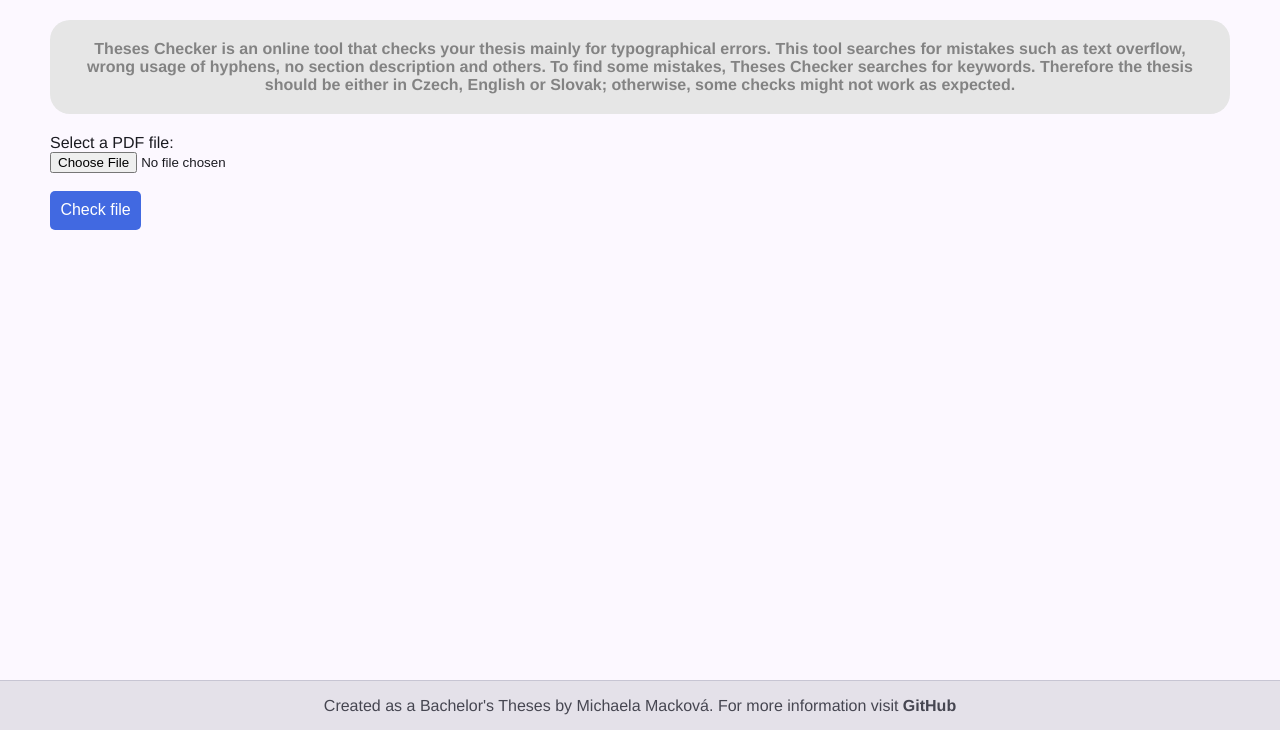
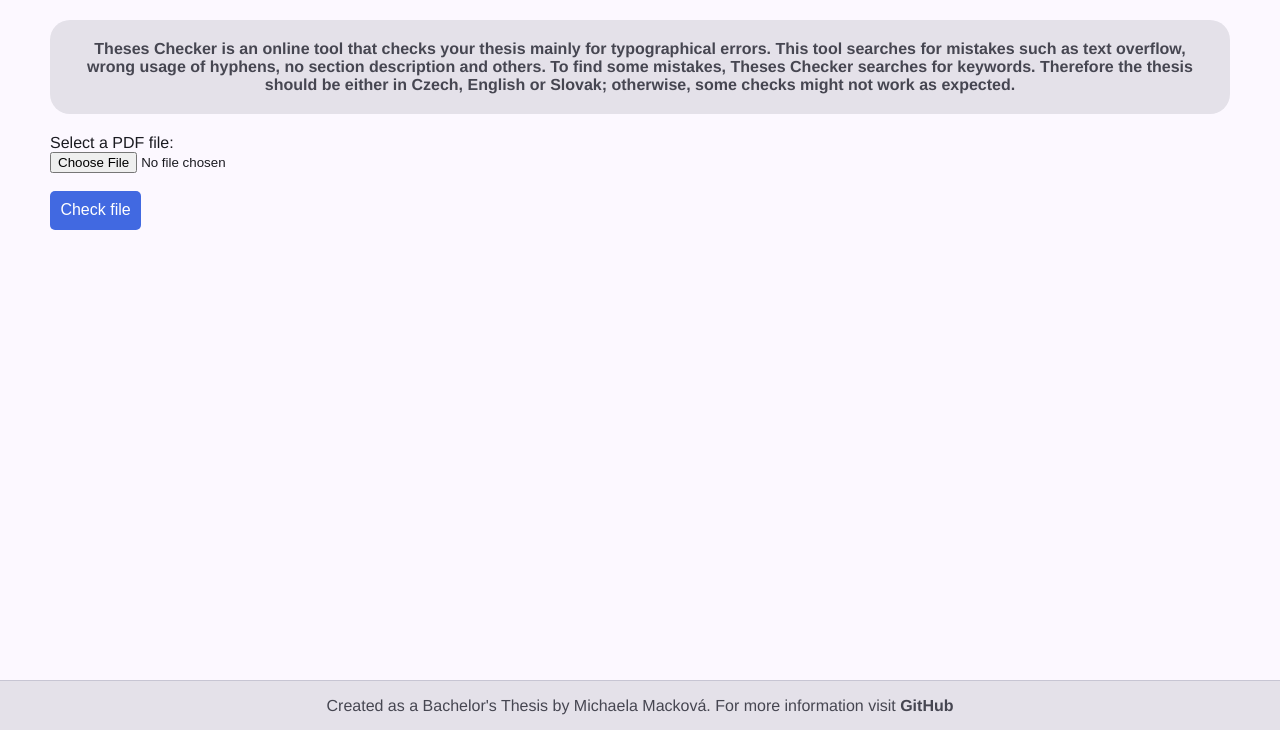
Before and after one commit to MichaelaMackova/Theses-Checker, a Django app: page / in a window 1280 px wide. Shown: the part 70-800 px from the top of the page. Run offline with Django 4.2, Linux system fonts and the light colour scheme.

Commit message:
new - favicon; new - toast containers; fix - error page padding;

```diff
--- a/src/web/static/css/base-style.css
+++ b/src/web/static/css/base-style.css
@@ -42,6 +42,74 @@ body {
 .base-container-color{
     background-color: #e4e1e9;
     color: #464651;
+}
+
+.toast-container, .toast-container-with-heading{
+    width: 100%;
+    border-radius: 20px;
+    margin-bottom: 20px;
+
+    background-color: #e4e1e9;
+    color: #464651;
+    text-align: center;
+    font-weight: bold;
+}
+
+.toast-container{
+    padding: 20px 30px;
+}
+
+.toast-container-with-heading{
+    display: grid;
+    grid-template-areas:
+        'toast_heading'
+        'toast_content';
+
+    .toast-heading{
+        grid-area: toast_heading;
+        padding: 10px 30px 8px 30px;
+        border-radius: 20px 20px 0 0;
+
+        background-color: #535359;
+        color: #fefefe;
+        font-size: 120%;
+    }
+
+    .toast-content{
+        grid-area: toast_content;
+        padding: 15px 30px 20px 30px;
+    }
+}
+
+.toast-container.warning, .toast-container-with-heading.warning{
+    background-color: #fedfb7;
+    color: #553400;
+}
+
+.toast-container-with-heading.warning .toast-heading{
+    background-color: #855400;
+    background-color: #ec6921;
+    color: #fefefe;
+}
+
+.toast-container.error, .toast-container-with-heading.error{
+    background-color: #ffdad6;
+    color: #410002;
+}
+
+.toast-container-with-heading.error .toast-heading{
+    background-color: #ba1a1a;
+    color: #fefefe;
+}
+
+.toast-container.success, .toast-container-with-heading.success{
+    background-color: #ccf2c3;
+    color: #003a00;
+}
+
+.toast-container-with-heading.success .toast-heading{
+    background-color: #3c901a;
+    color: #fefefe;
 }
 
 #page-grid{
--- a/src/web/static/css/style.css
+++ b/src/web/static/css/style.css
@@ -42,16 +42,6 @@
     background-color: rgb(46, 75, 164);
     cursor: pointer;
     transition: ease-in-out 0.5s;
-}
-
-.text{
-    color: rgb(131, 131, 131);
-    font-weight: bold;
-    text-align: center;
-    padding: 20px 30px;
-    background-color: rgb(230, 230, 230);
-    border-radius: 20px;
-    margin-bottom: 20px;
 }
 
 /* change loader color */
--- a/src/web/templates/400.html
+++ b/src/web/templates/400.html
@@ -2,7 +2,9 @@
 {% block title %}Theses Checker - Bad Request (400){% endblock %}
 {% block body %}
 
-    <h1>Bad Request (400)</h1>
-    <p><b>More information:</b> {% firstof exception "None" %}</p>
+    <div class="page-padding">
+        <h1>Bad Request (400)</h1>
+        <p><b>More information:</b> {% firstof exception "None" %}</p>
+    </div>
 
 {% endblock body %}
--- a/src/web/templates/403.html
+++ b/src/web/templates/403.html
@@ -2,7 +2,9 @@
 {% block title %}Theses Checker - 403 Forbidden{% endblock %}
 {% block body %}
 
-    <h1>403 Forbidden</h1>
-    <p><b>More information:</b> {% firstof exception "None" %}</p>
+    <div class="page-padding">
+        <h1>403 Forbidden</h1>
+        <p><b>More information:</b> {% firstof exception "None" %}</p>
+    </div>
 
 {% endblock body %}
--- a/src/web/templates/base.html
+++ b/src/web/templates/base.html
@@ -9,6 +9,13 @@
     <link rel="stylesheet" href="{% static 'style.css' %}"/>
     <script src="https://ajax.googleapis.com/ajax/libs/jquery/3.7.1/jquery.min.js"></script>
     <title>{% block title %}Theses Checker{% endblock %}</title>
+    <link rel ="icon" href="{% static 'favicon.ico' %}" type="image/x-icon">
+    <!--
+    <link rel="apple-touch-icon" sizes="180x180" href="{% static 'apple-touch-icon.png' %}">
+    <link rel="icon" type="image/png" sizes="32x32" href="{% static 'favicon-32x32.png' %}">
+    <link rel="icon" type="image/png" sizes="16x16" href="{% static 'favicon-16x16.png' %}">
+    <link rel="manifest" href="{% static 'site.webmanifest' %}">
+    -->
 </head>
 <body class="base-color">
     <div id="page-grid">
@@ -25,7 +32,7 @@
 
         <footer id="footer" class="page-padding base-container-color">
             <div>
-                Created as a Bachelor's Theses by Michaela Macková. For more information visit <a class="contacts" href="https://github.com/MichaelaMackova/Theses-Checker.git">GitHub</a>
+                Created as a Bachelor's Thesis by Michaela Macková. For more information visit <a class="contacts" href="https://github.com/MichaelaMackova/Theses-Checker.git">GitHub</a>
             </div>
         </footer>
     </div>
--- a/src/web/templates/theses_checker/index.html
+++ b/src/web/templates/theses_checker/index.html
@@ -2,7 +2,7 @@
 {% block body %}
 
     <div class="page-padding">
-        <div class="text">
+        <div class="toast-container">
             Theses Checker is an online tool that checks your thesis mainly for typographical errors.
             This tool searches for mistakes such as text overflow, wrong usage of hyphens, no section
             description and others.
--- a/src/web/theses_checker/views.py
+++ b/src/web/theses_checker/views.py
@@ -4,7 +4,6 @@ from django.urls import reverse
 from django.views.decorators.clickjacking import xframe_options_exempt
 from django.core.files.storage import default_storage
 from django.conf import settings
-from matplotlib.style import available
 
 from .bl.document_info_advanced import DocumentInfoAdvanced
 from .bl.theses_checker import Checker
--- a/src/web/web/settings.py
+++ b/src/web/web/settings.py
@@ -126,6 +126,7 @@ STATICFILES_DIRS = [
     os.path.join(BASE_DIR, 'static/'),
     os.path.join(BASE_DIR, 'static/css/'),
     os.path.join(BASE_DIR, 'static/js/'),
+    os.path.join(BASE_DIR, 'static/favicon/'),
 ]
 
 # Default primary key field type
```
Also changed, not shown: src/web/templates/404.html (+5 -3 lines), src/web/templates/500.html (+5 -3 lines), src/web/templates/theses_checker/annotated.html (+0 -7 lines), src/web/static/favicon/android-chrome-192x192.png (added), src/web/static/favicon/android-chrome-512x512.png (added), src/web/static/favicon/apple-touch-icon.png (added), src/web/static/favicon/favicon-16x16.png (added), src/web/static/favicon/favicon-32x32.png (added), src/web/static/favicon/favicon.ico (added), src/web/static/favicon/site.webmanifest (added).
